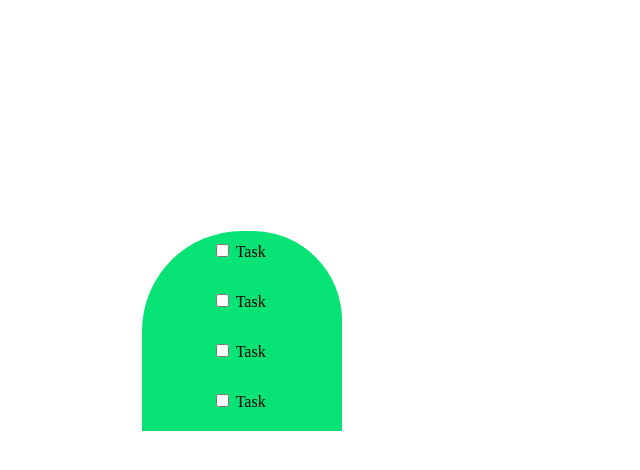
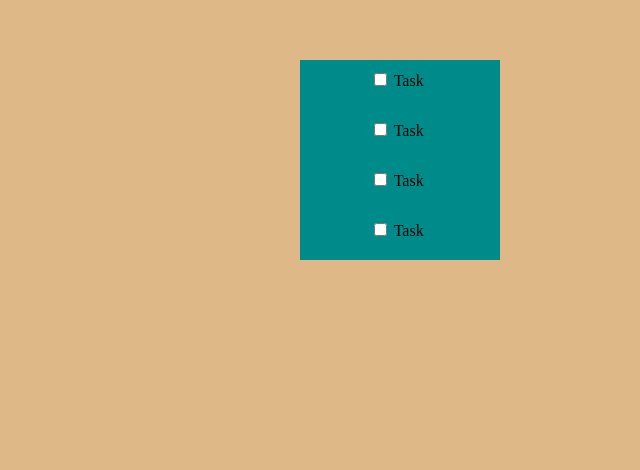
Before and after one commit to arcinston/todolist, a React (Create React App) app: page / in a window 1280 px wide. Shown: the part 198-668 px from the top of the page, without its empty margins (358-998 px from the left). Built offline with nearby package versions, Linux system fonts and the light colour scheme.

Commit message:
nice css

```diff
--- a/src/style.css
+++ b/src/style.css
@@ -1,5 +1,7 @@
 
-
+body{
+  background-color: burlywood;
+}
 
 .item{padding: 10px 70px 20px;
   align-items: center;
@@ -9,12 +11,12 @@
        height: 200px;
        width: 200px;
        margin-top:250px ;
-       margin-left: 300px;
+       margin-left: 650px;
        position: absolute;
-  animation-name:myMove ;
+ /* animation-name:myMove ;
   animation-duration: 5s;
   animation-iteration-count: infinite;
-  animation-direction: alternate;
+  animation-direction: alternate; */
 
 }
 @keyframes myMove {position: relative;
```
